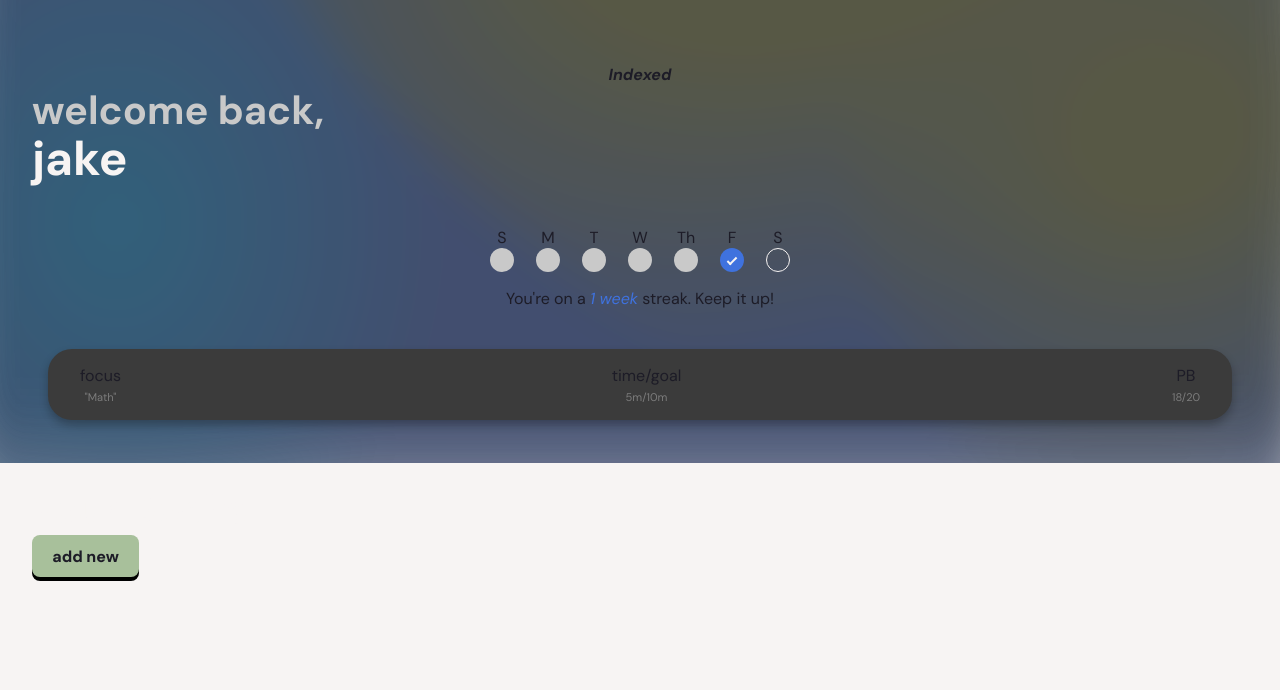
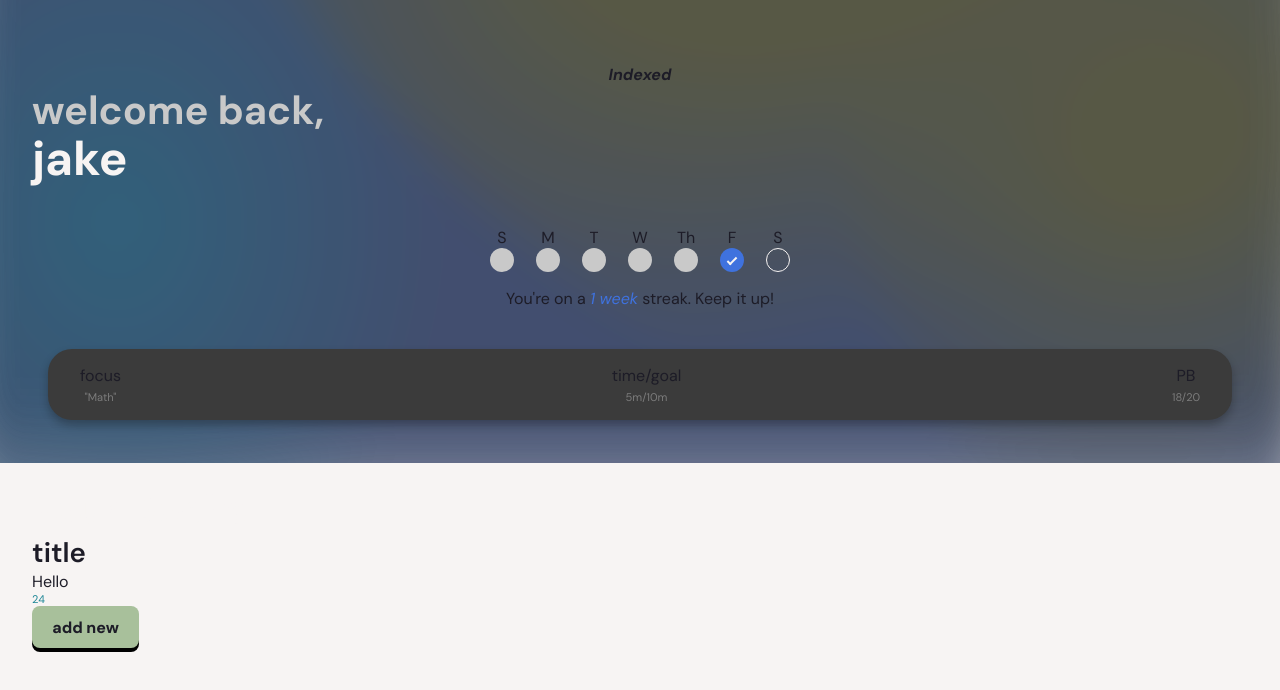
Before and after one commit to jacobcasas/Flashcard-App, a React (Vite) app: page / in a window 1280 px wide. Shown: the top 690 px of the page. Built offline with nearby package versions, Linux system fonts and the light colour scheme; the HTML template or start-up script is replaced by a standard one.

Commit message:
made a deck card component for the home screen that will allow users to access edit decks or study the decks they made.

```diff
--- a/package.json
+++ b/package.json
@@ -1,7 +1,7 @@
 {
   "name": "flashcard-app",
   "private": true,
-  "version": "0.1.8",
+  "version": "0.1.9",
   "type": "module",
   "scripts": {
     "dev": "vite",
--- a/src/components/DeckCard/DeckCard.jsx
+++ b/src/components/DeckCard/DeckCard.jsx
@@ -0,0 +1,14 @@
+import './deckcard.css';
+
+function DeckCard ({deckTitle, description, count}) {
+
+    return (
+        <div className="deck-card">
+            <h4>{deckTitle}</h4>
+            <p>{description}</p>
+            <p className="sm-text color-neutral">{count}</p>
+        </div>
+    )
+}
+
+export default DeckCard
--- a/src/pages/Dashboard.jsx
+++ b/src/pages/Dashboard.jsx
@@ -1,5 +1,6 @@
 import '../styles/pages/dashboard.css';
 import Button from '../components/Button/Button';
+import DeckCard from '../components/DeckCard/DeckCard';
 import { Link } from 'react-router-dom';
 
 
@@ -89,7 +90,7 @@ function Dashboard () {
                 <div className="deck-section">
                     <h2 className="color-gray-50">Your Decks</h2>
                     <div className="deck-category-container">
-                        {}
+                       <DeckCard deckTitle="title" description="Hello" count="24" />
                     </div>
                     <Link to="/deckcreation">
                         <Button label="add new" type="confirm" />
```
